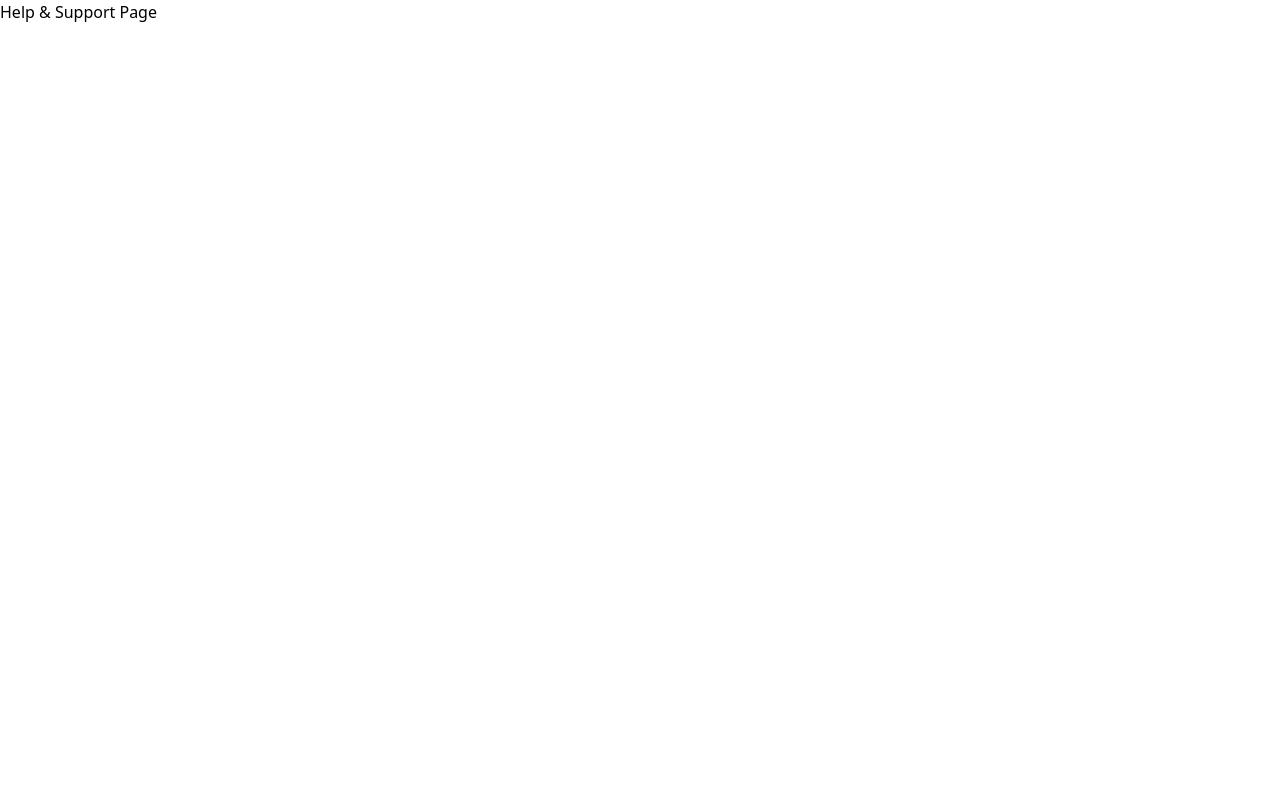
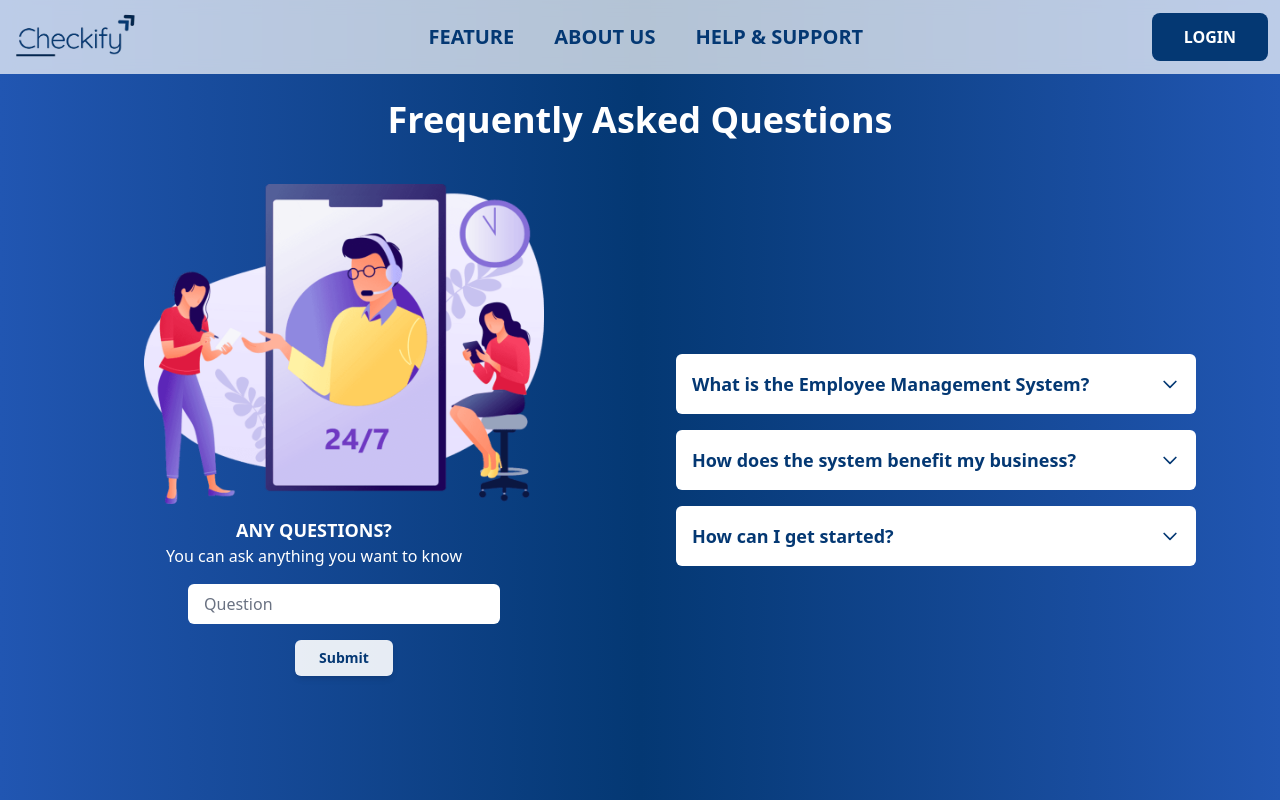
Before and after one commit to pre-university-G3/Employee-Management, a React (Vite) app: page /help in a window 1280 px wide. Shown: the top 800 px of the page. Built offline with nearby package versions, Linux system fonts and the light colour scheme.

Commit message:
add help page

```diff
--- a/src/components/pages/Help.jsx
+++ b/src/components/pages/Help.jsx
@@ -1,9 +1,239 @@
-import React from 'react'
+import React, { useState, useEffect } from 'react';
+import Navbar from '../navbar/Navbar';
+import Footer from '../footer/Footer';
+import AOS from 'aos';
+import 'aos/dist/aos.css';
+
+import first from '../../assets/help-pic-1.png';
+import second from '../../assets/help-pic-2.png';
 
 const Help = () => {
+  const [openQuestion, setOpenQuestion] = useState(null);
+
+  // Initialize AOS for animations
+  useEffect(() => {
+    AOS.init({
+      duration: 1000, // Animation duration in milliseconds
+      once: true, // Animation happens only once
+    });
+  }, []);
+
+  const toggleQuestion = (index) => {
+    setOpenQuestion(openQuestion === index ? null : index);
+  };
+
   return (
-    <div>Help & Support Page</div>
-  )
-}
+    <main>
+      <Navbar />
 
-export default Help
+      {/* FAQ Section */}
+      <nav className="p-5 min-h-screen bg-gradient-to-r from-[#2156B2] via-[#043873] to-[#2156B2]">
+        {/* Title */}
+        <div
+          className="text-4xl pt-20 font-bold text-white text-center py-6"
+          data-aos="fade-down"
+        >
+          Frequently Asked Questions
+        </div>
+
+        {/* Main Content */}
+        <div className="grid grid-cols-1 lg:grid-cols-2 gap-8 max-w-6xl mx-auto">
+          {/* Left Section */}
+          <section
+            className="p-5 flex flex-col items-center"
+            data-aos="fade-right"
+          >
+            <img
+              src={first}
+              alt="Help illustration"
+              className="w-100 h-80 mb-3"
+            />
+            <div className="text-lg pr-15 font-bold text-white">ANY QUESTIONS?</div>
+            <div className="mb-4 pr-15 text-center text-white">
+              You can ask anything you want to know
+            </div>
+            <label htmlFor="Question" className="sr-only">
+              Question
+            </label>
+            <input
+              id="Question"
+              name="Question"
+              type="text"
+              required
+              placeholder="Question"
+              autoComplete="off"
+              className="w-[60%] rounded-md bg-white px-4 py-2 text-base text-gray-800 placeholder:text-gray-500 focus:outline-none focus:ring-2 focus:ring-indigo-500"
+            />
+            <button
+              type="submit"
+              className="mt-4 rounded-md bg-white/90 px-6 py-2 text-sm font-semibold text-[#043873] shadow-md hover:bg-white/80 focus:outline-none focus:ring-2 focus:ring-indigo-500"
+            >
+              Submit
+            </button>
+          </section>
+
+          {/* Right Section - FAQ Questions */}
+          <section className="p-5 flex flex-col pt-20 gap-4 place-content-center" data-aos="fade-left">
+            {/* Question 1 */}
+            <div className="p-4 bg-white rounded-md text-lg text-[#043873] font-bold flex justify-between items-center">
+              <span>What is the Employee Management System?</span>
+              <button onClick={() => toggleQuestion(1)}>
+                <svg
+                  className={`w-5 h-5 text-[#043873] transform transition-transform ${
+                    openQuestion === 1 ? 'rotate-180' : ''
+                  }`}
+                  fill="none"
+                  stroke="currentColor"
+                  viewBox="0 0 24 24"
+                >
+                  <path
+                    strokeLinecap="round"
+                    strokeLinejoin="round"
+                    strokeWidth="2"
+                    d="M19 9l-7 7-7-7"
+                  />
+                </svg>
+              </button>
+            </div>
+            {openQuestion === 1 && (
+              <div className="p-4 bg-white rounded-md text-gray-600">
+                The Employee Management System is a software solution designed to streamline HR processes, manage employee data, track performance, and improve workforce productivity.
+              </div>
+            )}
+
+            {/* Question 2 */}
+            <div className="p-4 bg-white rounded-md text-lg text-[#043873] font-bold flex justify-between items-center">
+              <span>How does the system benefit my business?</span>
+              <button onClick={() => toggleQuestion(2)}>
+                <svg
+                  className={`w-5 h-5 text-[#043873] transform transition-transform ${
+                    openQuestion === 2 ? 'rotate-180' : ''
+                  }`}
+                  fill="none"
+                  stroke="currentColor"
+                  viewBox="0 0 24 24"
+                >
+                  <path
+                    strokeLinecap="round"
+                    strokeLinejoin="round"
+                    strokeWidth="2"
+                    d="M19 9l-7 7-7-7"
+                  />
+                </svg>
+              </button>
+            </div>
+            {openQuestion === 2 && (
+              <div className="p-4 bg-white rounded-md text-gray-600">
+                It improves efficiency, reduces manual errors, enhances employee engagement, and provides valuable insights through data analytics.
+              </div>
+            )}
+
+            {/* Question 3 */}
+            <div className="p-4 bg-white rounded-md text-lg text-[#043873] font-bold flex justify-between items-center">
+              <span>How can I get started?</span>
+              <button onClick={() => toggleQuestion(3)}>
+                <svg
+                  className={`w-5 h-5 text-[#043873] transform transition-transform ${
+                    openQuestion === 3 ? 'rotate-180' : ''
+                  }`}
+                  fill="none"
+                  stroke="currentColor"
+                  viewBox="0 0 24 24"
+                >
+                  <path
+                    strokeLinecap="round"
+                    strokeLinejoin="round"
+                    strokeWidth="2"
+                    d="M19 9l-7 7-7-7"
+                  />
+                </svg>
+              </button>
+            </div>
+            {openQuestion === 3 && (
+              <div className="p-4 bg-white rounded-md text-gray-600">
+                You can get started by signing up for a free trial on our website or contacting our sales team for a demo.
+              </div>
+            )}
+          </section>
+        </div>
+      </nav>
+
+      {/* Contact Us Section */}
+      <div className="min-h-screen bg-white p-10 lg:p-20">
+        <div className="border-0 rounded-2xl shadow-lg">
+          <section className="text-center mb-10" data-aos="fade-up">
+            <h2 className="text-4xl font-bold text-gray-900">CONTACT US</h2>
+            <hr className="w-20 mx-auto mt-5 border-t-4 border-gray-900" />
+            <p className="text-gray-600 mt-5">
+              Send your queries using the form below, or email us at{' '}
+              <a href="mailto:checkify.kh@gmail.com" className="text-blue-600 underline">
+                checkify.kh@gmail.com
+              </a>
+              .
+            </p>
+          </section>
+
+          {/* Main Content */}
+          <div className="w-[90%] lg:w-[80%] pb-20 mx-auto grid grid-cols-1 lg:grid-cols-2 gap-8">
+            {/* Left Section: Illustration */}
+            <div className="flex justify-center items-center" data-aos="fade-right">
+              <img
+                src={second}
+                alt="Contact illustration"
+                className="max-w-full"
+              />
+            </div>
+
+            {/* Right Section: Form */}
+            <form className="space-y-5" data-aos="fade-left">
+              {/* Name Field */}
+              <div>
+                <input
+                  type="text"
+                  id="name"
+                  placeholder="Enter your name"
+                  className="w-full rounded-md border border-gray-300 px-4 py-2 text-gray-900 placeholder:text-gray-500 focus:outline-none focus:ring-2 focus:ring-blue-500"
+                  required
+                />
+              </div>
+
+              {/* Email Field */}
+              <div>
+                <input
+                  type="email"
+                  id="email"
+                  placeholder="checkify.kh@gmail.com"
+                  className="w-full rounded-md border border-gray-300 px-4 py-2 text-gray-900 placeholder:text-gray-500 focus:outline-none focus:ring-2 focus:ring-blue-500"
+                  required
+                />
+              </div>
+
+              {/* Message Field */}
+              <div>
+                <textarea
+                  id="message"
+                  placeholder="Message"
+                  rows="4"
+                  className="w-full rounded-md border border-gray-300 px-4 py-2 text-gray-900 placeholder:text-gray-500 focus:outline-none focus:ring-2 focus:ring-blue-500"
+                  required
+                />
+              </div>
+
+              {/* Submit Button */}
+              <button
+                type="submit"
+                className="rounded-md bg-[#043873] px-5 py-2 text-sm font-semibold text-white hover:bg-[#043873]/80 focus:outline-none focus:ring-2 focus:ring-blue-500"
+              >
+                Submit
+              </button>
+            </form>
+          </div>
+        </div>
+      </div>
+
+      <Footer />
+    </main>
+  );
+};
+
+export default Help;
```
